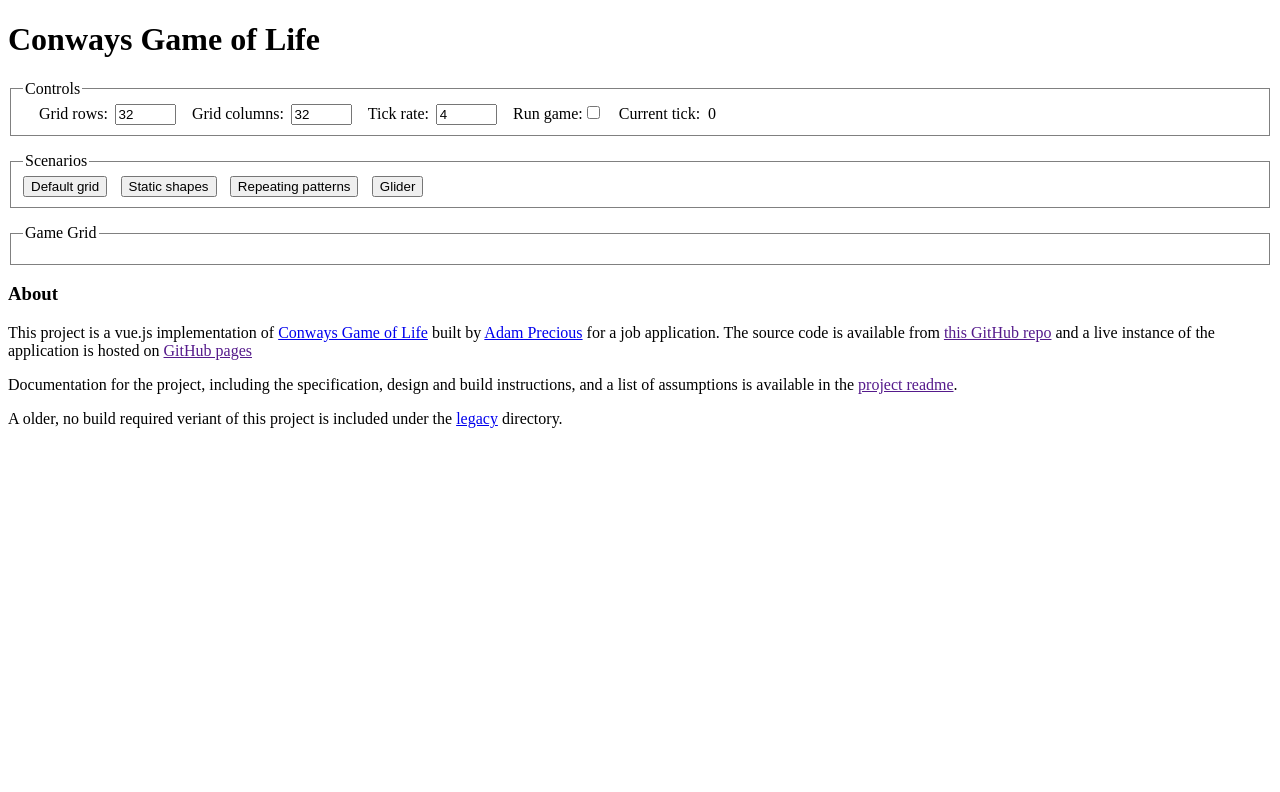
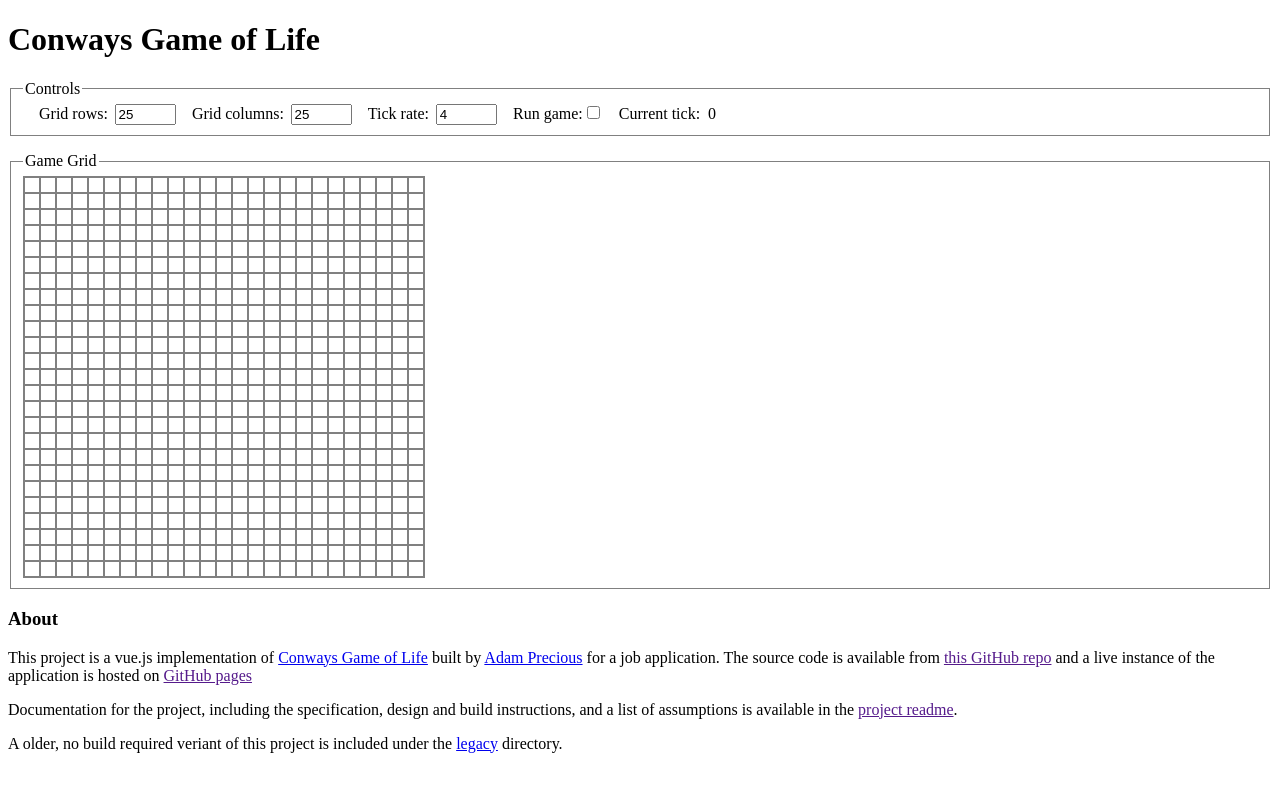
Before and after one commit to lemmine/conway, a Vue app: page / in a window 1280 px wide. Shown: the top 792 px of the page. Built offline with nearby package versions, Linux system fonts and the light colour scheme.

Commit message:
All code properly working, only aditions and cleanup left

```diff
--- a/src/components/GameOfLife.vue
+++ b/src/components/GameOfLife.vue
@@ -1,5 +1,6 @@
 <template>
     <div id="game-of-life">
+
         <Controls
             v-bind:gridRows="gridRows" v-on:gridRows="gridRows=$event"
             v-bind:gridCols="gridCols" v-on:gridCols="gridCols=$event"
@@ -7,8 +8,16 @@
             v-bind:running="running" v-on:running="running=$event"
             v-bind:tickNum="tickNum"
         />
-        <scenarios />
-        <Grid />
+
+        <!--
+        <scenarios
+            v-on:grid="grid=$event"
+        />
+        -->
+
+        <Grid
+            v-bind:grid="grid" v-on:toggleCell="toggleCell"
+        />
     </div>
 </template>
 
@@ -41,7 +50,7 @@ export default {
         console.log("Loaded the game of life");
 
         //Create a new grid
-		this.importGrid(this.genNewGrid(32,32));
+		this.importGrid(this.genNewGrid(25,25));
     },
 
     //Application methods
@@ -53,11 +62,16 @@ export default {
 
 
 		//Toggle the alive/dead of a given cell
-		toggleCell: function(row, col) {
+		toggleCell: function(coords) {
+
+            //Define the row and column from the coordinates
+            let row = coords[0]
+            let col = coords[1]
+
 			//NOTE: JS limitation prevents reactive state update detection then modifying sub arrays using square brackets
 			//https://codingexplained.com/coding/front-end/vue-js/array-change-detection
 			//https://vuejs.org/v2/guide/reactivity.html#Change-Detection-Caveats
-			Vue.set(this.grid[row], col, !this.grid[row][col]);
+			this.$set(this.grid[row], col, !this.grid[row][col]);
 		},
 
 
--- a/src/components/GameOfLife/Grid.vue
+++ b/src/components/GameOfLife/Grid.vue
@@ -3,8 +3,12 @@
         <legend>Game Grid</legend>
 
         <table id="grid">
-            <tr>
-                <td></td>
+            <tr v-for="(row, rowIndex) in grid">
+                <td
+                    v-for="(col, colIndex) in row"
+                    v-bind:class="{alive: col}"
+                    v-on:click="toggleCell(rowIndex, colIndex)">
+                </td>
             </tr>
         </table>
 
@@ -13,14 +17,50 @@
 
 <script>
 export default {
+    //Define incoming properties from parent
+    props: ["grid"],
 
+    //Define setters for parent
+    methods: {
+        toggleCell: function(rowIndex, colIndex) {
+            this.$emit("toggleCell", [rowIndex, colIndex]);
+        }
+    },
 }
+
 </script>
 
 <style scoped>
+* {
+    box-sizing: border-box;
+}
 
 fieldset {
     border: 1px solid grey;
     margin-bottom: 1em;
 }
+
+table {
+	border-collapse: collapse;
+	border-spacing: 0;
+}
+
+th {
+
+}
+
+td {
+	width: 1em;
+	height: 1em;
+	min-width: 1em;
+}
+
+.alive {
+	background-color: black;
+}
+
+table, th, td {
+	border: 2px solid grey;
+}
+
 </style>
--- a/src/components/GameOfLife/Scenarios.vue
+++ b/src/components/GameOfLife/Scenarios.vue
@@ -15,7 +15,7 @@ export default {
         return {
             buttons: [
                 {
-                    name: "Default grid",
+                    name: "Reset grid",
                     action: []
                 },
                 {
```
Also changed, not shown: public/legacy/README.md (deleted), 1 other file (tests, documents, lock files or other folders).
